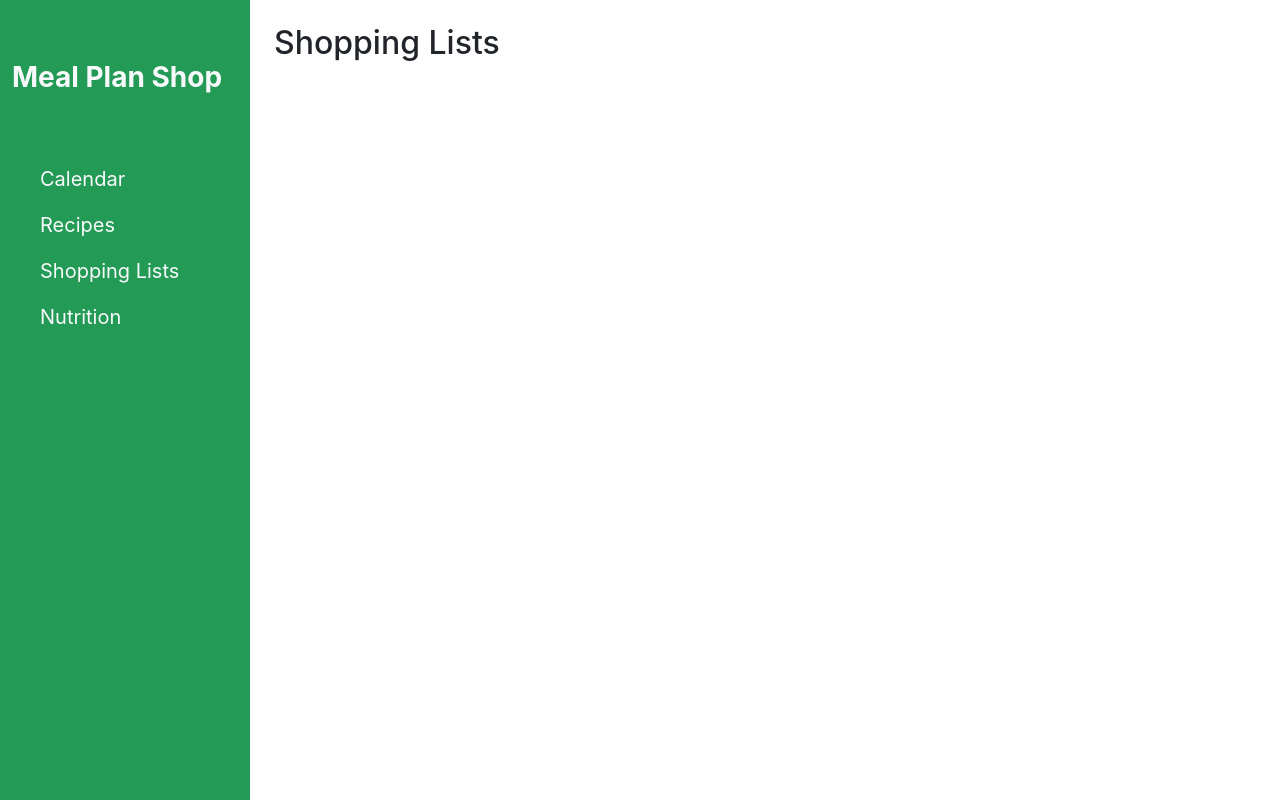
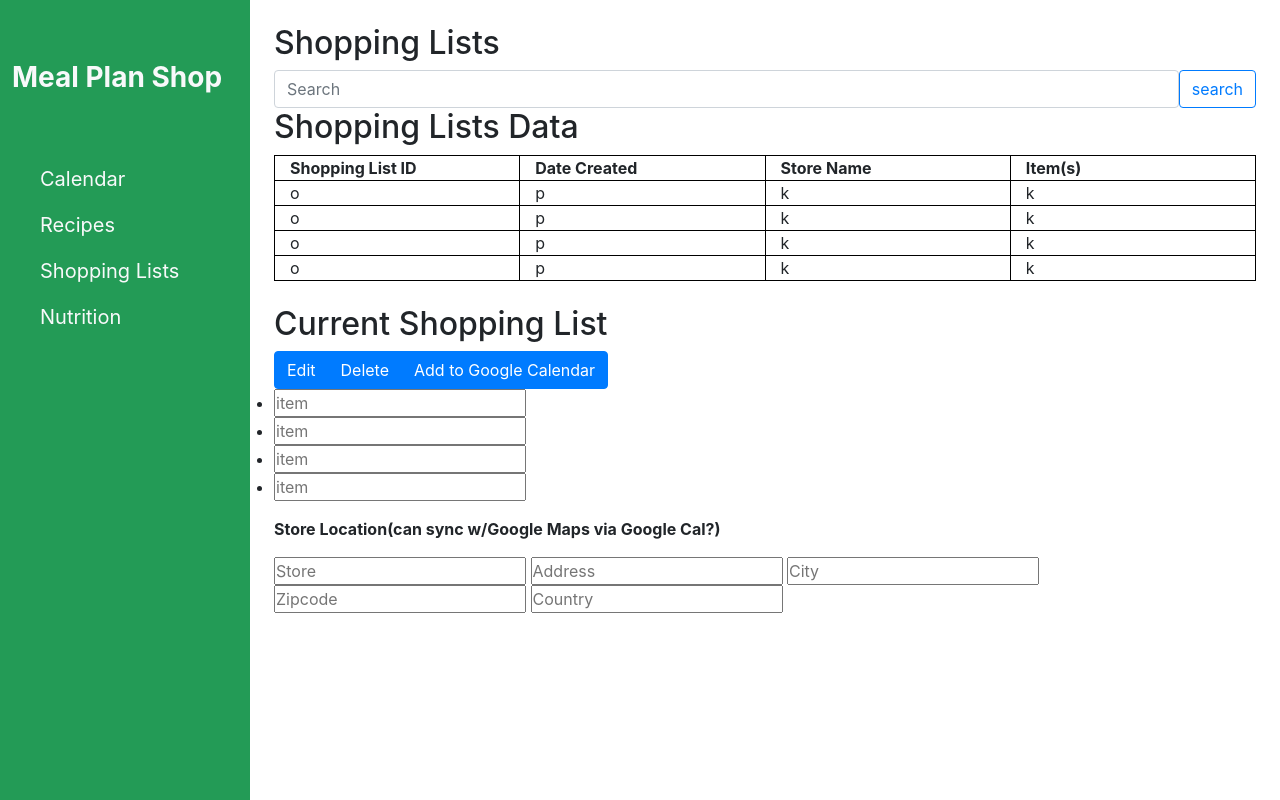
Before and after one commit to leichandra/mealplanshop, a Django app: page /shoppinglists/ in a window 1280 px wide. Run offline with Django 3.2, Linux system fonts and the light colour scheme; some libraries are stand-ins or nearby versions.

```diff
--- a/mealplanshop/static/mealplanshop/style.css
+++ b/mealplanshop/static/mealplanshop/style.css
@@ -77,11 +77,14 @@ body {
 
 
 .calendar-cell  {
-    border: 1px solid black;
+    border-bottom: 1px solid black;
+    border-right: 1px solid black;
     overflow-x: hidden;
 }
 
 .calendar-container   {
+    border-left: 1px solid black;
+    border-top: 1px solid black;
     min-width: 900px;
 }
 
@@ -97,3 +100,39 @@ table.month  {
 .margin-bottom   {
     height: 100px;
 }
+
+.shoplist-cell  {
+    border-bottom: 1px solid black;
+    border-right: 1px solid black;
+    overflow-x: hidden;
+}
+
+.shoplist-container   {
+    border-top: 1px solid black;
+    border-left: 1px solid black;
+    min-width: 900px;
+}
+
+.recipe-cell  {
+    border-bottom: 1px solid black;
+    border-right: 1px solid black;
+    overflow-x: hidden;
+}
+
+.recipe-container   {
+    border-left: 1px solid black;
+    border-top: 1px solid black;
+    min-width: 900px;
+}
+
+.nutrition-cell  {
+    border-bottom: 1px solid black;
+    border-right: 1px solid black;
+    overflow-x: hidden;
+}
+
+.nutrition-container   {
+    border-left: 1px solid black;
+    border-top: 1px solid black;
+    min-width: 900px;
+}
--- a/templates/mealplanshop/shoppinglists.html
+++ b/templates/mealplanshop/shoppinglists.html
@@ -1,4 +1,70 @@
 {% extends 'mealplanshop/navigation.html' %}
 {% block content %}
 <h2>Shopping Lists</h2>
-{% endblock %}
+
+
+<div class="input-group">
+    <input type="search" class="form-control rounded" placeholder="Search" aria-label="Search"
+      aria-describedby="search-addon" />
+    <button type="button" class="btn btn-outline-primary">search</button>
+  </div>
+<h2>Shopping Lists Data</h2>
+<div class="container shoplist-container">
+    <div class="row shoplist-row">
+        <div class="col shoplist-cell"><b>Shopping List ID</b></div>
+        <div class="col shoplist-cell"><b>Date Created</b></div>
+        <div class="col shoplist-cell"><b>Store Name</b></div>
+        <div class="col shoplist-cell"><b>Item(s)</b></div>
+
+    </div>
+    <div class="row shoplist-row">
+        <div class="col shoplist-cell">o</div>
+        <div class="col shoplist-cell">p</div>
+        <div class="col shoplist-cell">k</div>
+        <div class="col shoplist-cell">k</div>
+
+    </div>
+    <div class="row shoplist-row">
+        <div class="col shoplist-cell">o</div>
+        <div class="col shoplist-cell">p</div>
+        <div class="col shoplist-cell">k</div>
+        <div class="col shoplist-cell">k</div>
+
+    </div>
+    <div class="row shoplist-row">
+        <div class="col shoplist-cell">o</div>
+        <div class="col shoplist-cell">p</div>
+        <div class="col shoplist-cell">k</div>
+        <div class="col shoplist-cell">k</div>
+
+    </div>
+    <div class="row shoplist-row">
+        <div class="col shoplist-cell">o</div>
+        <div class="col shoplist-cell">p</div>
+        <div class="col shoplist-cell">k</div>
+        <div class="col shoplist-cell">k</div>
+
+    </div>
+</div>
+    <br/>
+    <h2>Current Shopping List</h2>
+    <div class="btn-group" role="group" aria-label="Basic example">
+        <button type="button" class="btn btn-primary">Edit</button>
+        <button type="button" class="btn btn-primary">Delete</button>
+        <button type="button" class="btn btn-primary">Add to Google Calendar</button>
+      </div>
+      <br/>
+    <ul>
+        <li><input type=text placeholder=item></li>
+        <li><input type=text placeholder=item></li>
+        <li><input type=text placeholder=item></li>
+        <li><input type=text placeholder=item></li>
+    </ul>
+    <p><b>Store Location(can sync w/Google Maps via Google Cal?)</b></p>
+    <input type=text placeholder=Store Name>
+    <input type=text placeholder=Address>
+    <input type=text placeholder=City>
+    <input type=text placeholder=Zipcode>
+    <input type=text placeholder=Country>
+
+    {% endblock %}
```
Also changed, not shown: templates/mealplanshop/nutrition.html (+52 -0 lines), templates/mealplanshop/recipes.html (+26 -26 lines), kiwi.jpeg (deleted), mealplanshop/static/mealplanshop/images/amazon-button3.png (added), static/background.jpg (deleted), static/images/background.jpg (deleted), static/images/kiwi.jpeg (deleted), static/kiwi.jpeg (deleted), 5 other files.
